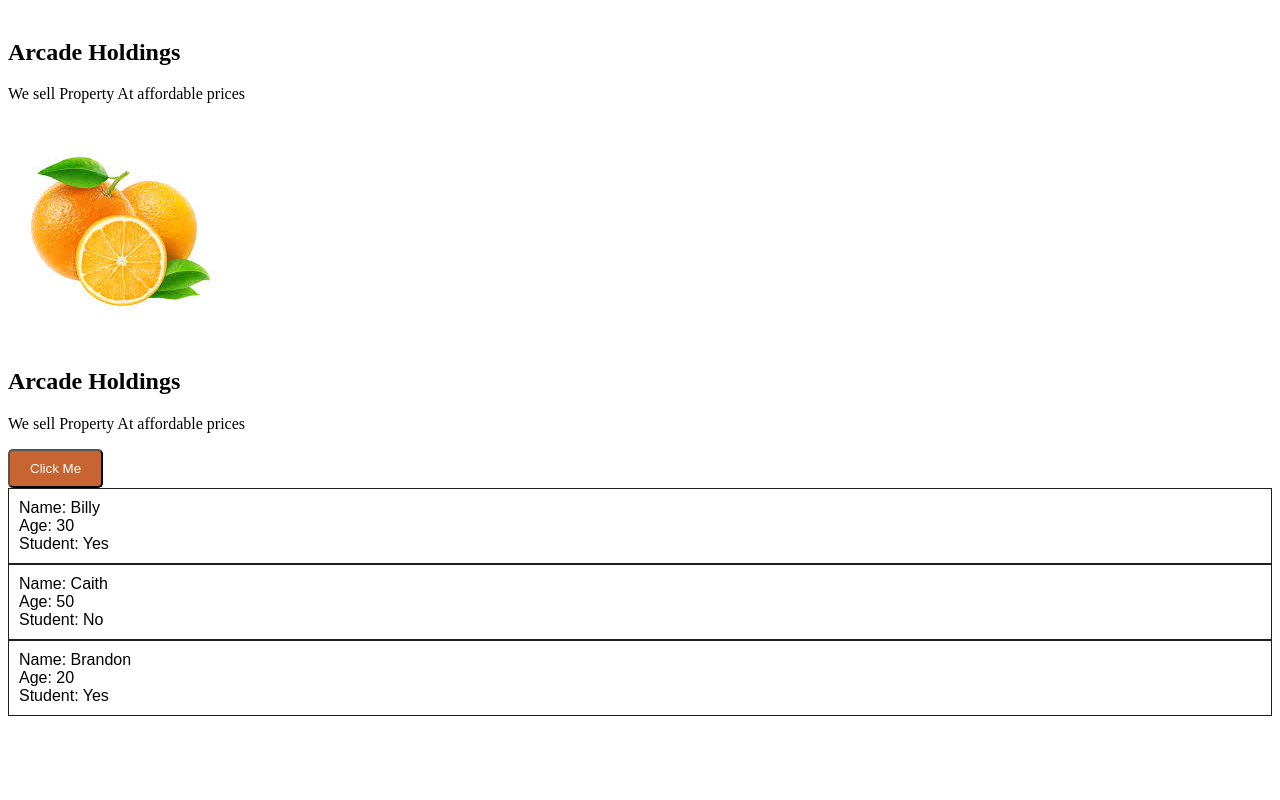
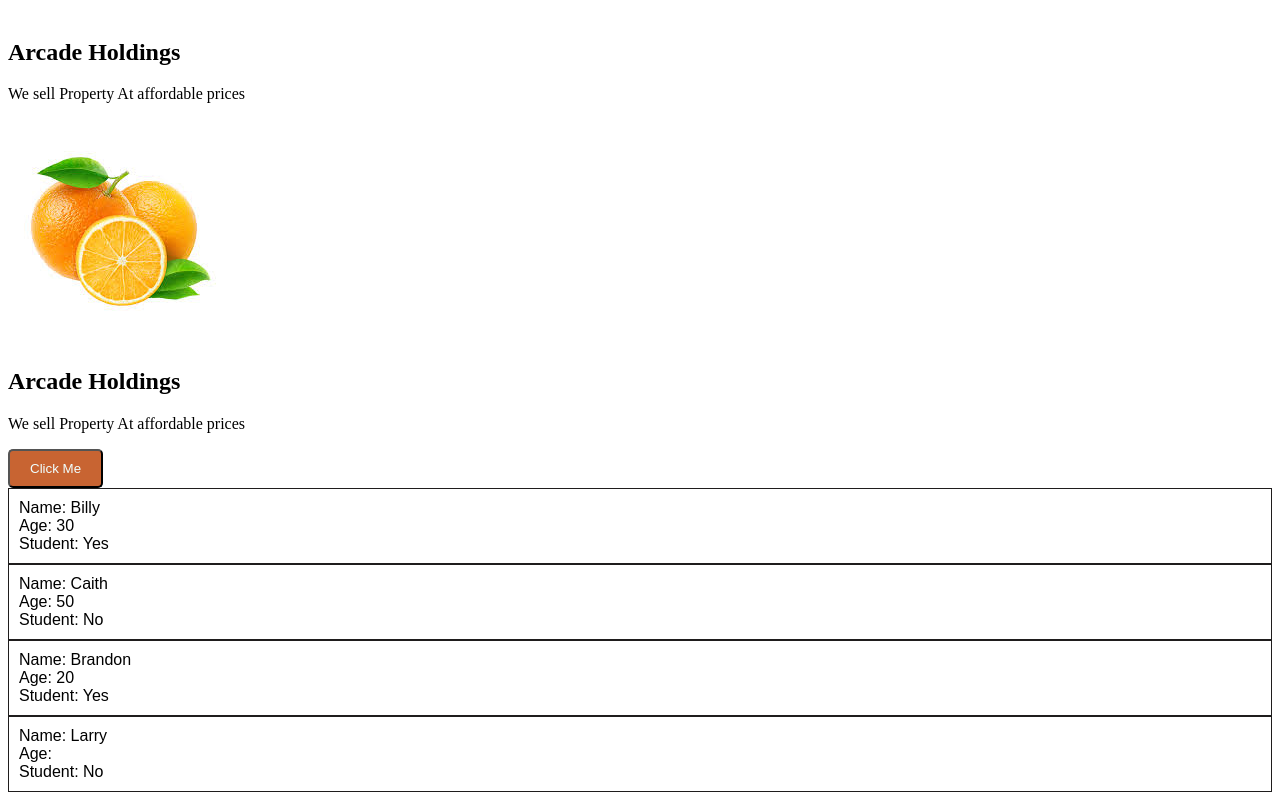
Before and after one commit to hpeter19/React, a React (Vite) app: page / in a window 1280 px wide. Shown: the part 878-1678 px from the top of the page. Before the commit the page ends 1602 px from the top, so only its background shows below. Built offline with nearby package versions, Linux system fonts and the light colour scheme.

Commit message:
props in react. They are read only components and are shared among the modules

```diff
--- a/package.json
+++ b/package.json
@@ -10,6 +10,7 @@
     "preview": "vite preview"
   },
   "dependencies": {
+    "prop-types": "^15.8.1",
     "react": "^19.0.0",
     "react-dom": "^19.0.0"
   },
--- a/src/App.jsx
+++ b/src/App.jsx
@@ -14,6 +14,7 @@ function App() {
       <Student name="Billy" age={30} isStudent={true}/>
       <Student name="Caith" age={50} isStudent={false}/>
       <Student name="Brandon" age={20} isStudent={true}/>
+      <Student name="Larry"/>
     </div>
   );
 }
--- a/src/students.jsx
+++ b/src/students.jsx
@@ -1,4 +1,4 @@
-import PropTypes from 'prop-types';
+import PropTypes from 'prop-types'; // Corrected the import statement
 
 function Student(props) {
     return (
@@ -16,5 +16,9 @@ Student.propTypes = {
     age: PropTypes.number.isRequired,  // Added isRequired to indicate that age is required
     isStudent: PropTypes.bool.isRequired // Added isRequired to indicate that isStudent is required
 };
-
+Student.defaultProps ={
+name: "Guest",
+age: 0,
+isStudent: false
+};
 export default Student;
```
Also changed, not shown: 1 other file (tests, documents, lock files or other folders).
